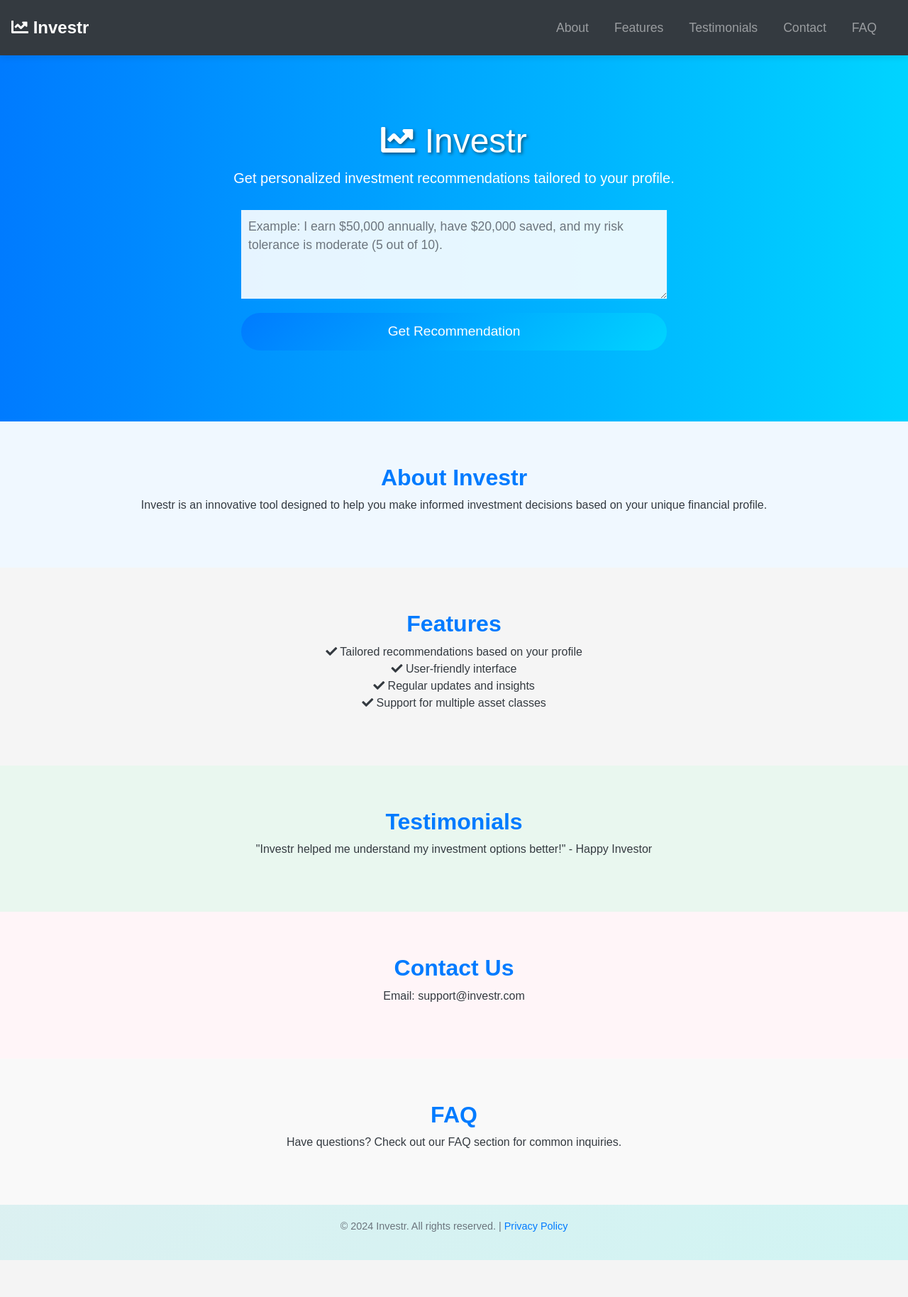
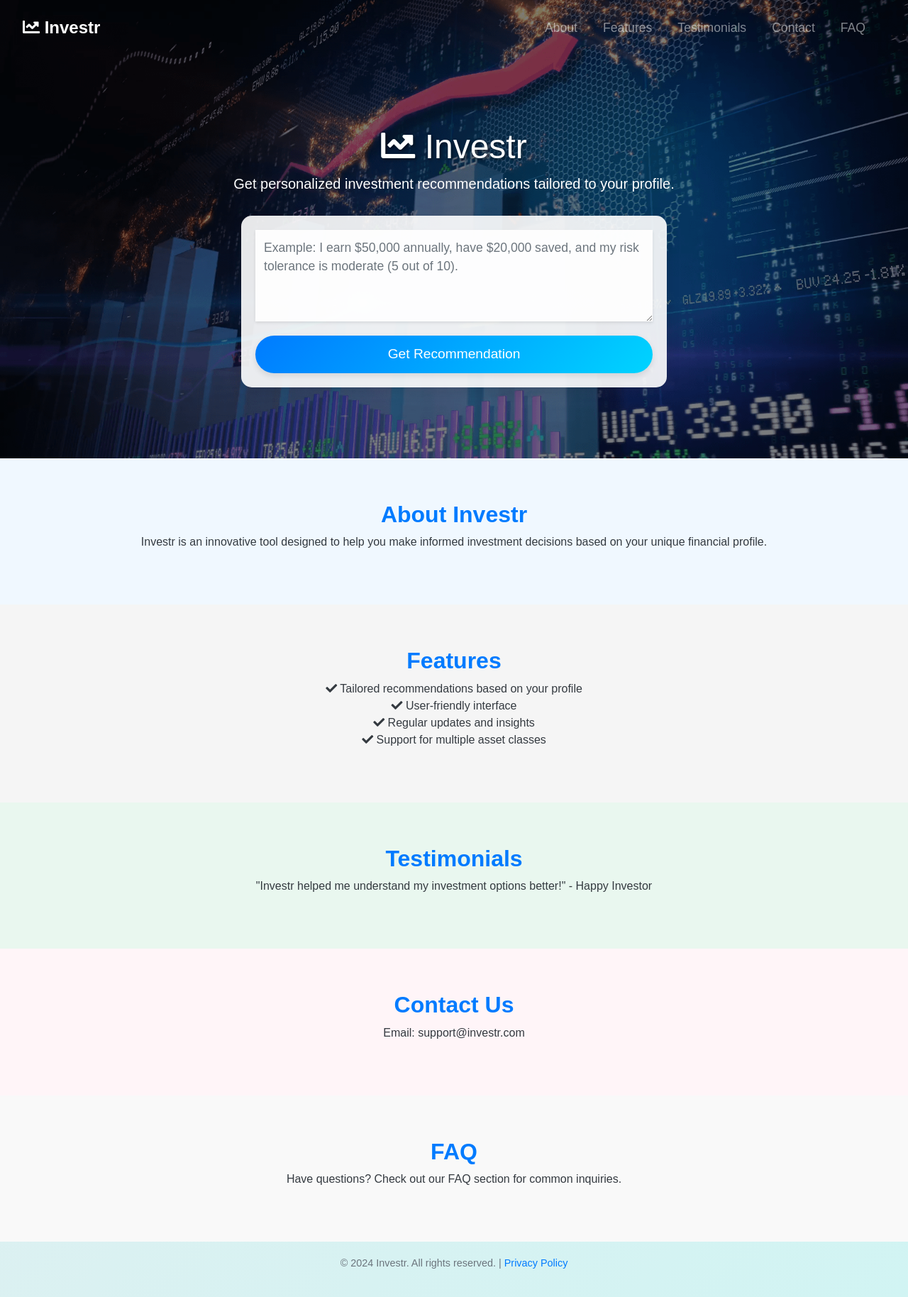
Before and after one commit to JaganFoundr/MinimumViableP, a Flask app: page / in a window 1280 px wide. Shown: the whole page at 71% size. Before the commit the page ends 1776 px from the top, so only its background shows below. Run offline with Flask 3, Linux system fonts and the light colour scheme; some libraries are stand-ins or nearby versions.

Commit message:
image added, upgraded website

```diff
--- a/templates/index.html
+++ b/templates/index.html
@@ -17,26 +17,46 @@
       background: linear-gradient(135deg, #e9ecef, #d1f4f3);
       font-family: Arial, sans-serif;
       color: #343a40;
-      padding-top: 70px;
+
+    }
+
+        /* Combined Navbar and Hero Section Styles with Background Image */
+    .header-container {
+        background: url('static/wp3129797.png') center center / cover no-repeat; /* Hero image */
+        color: white;
+        position: relative; /* Allows overlay effect */
+    }
+
+    /* Optional Overlay for Text Contrast */
+    .header-container::before {
+        content: '';
+        position: absolute;
+        top: 0;
+        left: 0;
+        width: 100%;
+        height: 100%;
+        background: rgba(0, 0, 0, 0.5); /* Semi-transparent overlay */
+        z-index: 1; /* Places overlay beneath text */
     }
 
     /* Navbar Styles */
     .navbar {
-      padding: 1rem;
-      box-shadow: 0 2px 10px rgba(0, 0, 0, 0.1);
-      background-color: rgba(255, 255, 255, 0.8);
-      transition: background-color 0.3s ease, padding 0.3s ease;
-      z-index: 1000;
-    }
-
-    .navbar.scrolled {
-      background-color: rgba(0, 0, 0, 0.9);
-      padding: 0.5rem;
+        padding: 1rem 2rem;
+        background: transparent; /* Navbar background is transparent to show image */
+        box-shadow: none; /* No shadow to blend with hero section */
+        position: relative; /* Navbar now scrolls with the page */
+        z-index: 2;
     }
 
     .navbar-brand {
         font-size: 1.5rem;
         font-weight: bold;
+        color: #00d4ff;
+        transition: color 0.3s ease;
+    }
+
+    .navbar-brand:hover {
+        color: #ffffff;
     }
 
     .nav-link {
@@ -62,24 +82,29 @@
     .hero-section {
         text-align: center;
         padding: 100px 0;
-      background: linear-gradient(to right, #007bff, #00d4ff);
-      color: white; /* Changed text color for better contrast */
+        position: relative;
+        color: white;
+        z-index: 2;
     }
 
     .hero-section h1 {
-      font-size: 3rem; /* Increased font size */
+        font-size: 3rem;
         text-shadow: 2px 2px 4px rgba(0, 0, 0, 0.5);
     }
 
     .hero-section .lead {
-      font-size: 1.25rem; /* Increased font size */
-      margin-bottom: 30px; /* Added space below the lead text */
+        font-size: 1.25rem;
+        margin-bottom: 30px;
     }
 
     /* Form Styles */
     #investment-form {
         max-width: 600px;
-      margin: auto; /* Center the form */
+        margin: auto;
+        background-color: rgba(255, 255, 255, 0.9);
+        border-radius: 15px;
+        padding: 20px;
+        box-shadow: 0 4px 20px rgba(0, 0, 0, 0.1);
     }
 
     .form-group {
@@ -88,31 +113,66 @@
 
     .form-control {
         font-size: 1.1rem;
-      padding: 10px;
-      border: none; /* No borders for a cleaner look */
-      border-radius: 0; /* No rounded corners */
-      background-color: rgba(255, 255, 255, 0.9); /* Light background for contrast */
+        padding: 12px;
+        border: none;
+        border-radius: 8px;
+        background-color: rgba(255, 255, 255, 0.9);
         transition: background-color 0.3s ease, box-shadow 0.3s ease;
+        box-shadow: 0 2px 4px rgba(0, 0, 0, 0.1);
     }
 
     .form-control:focus {
-      background-color: #ffffff; /* Solid background on focus */
-      box-shadow: 0 0 8px rgba(0, 123, 255, 0.4); /* Shadow effect for focus */
+        background-color: #ffffff;
+        box-shadow: 0 0 8px rgba(0, 123, 255, 0.4);
+        outline: none;
     }
 
     button.btn {
         background: linear-gradient(135deg, #007bff, #00d4ff);
         font-size: 1.2rem;
-      padding: 12px;
+        padding: 12px 20px;
         border: none;
-      border-radius: 30px; /* Rounded button */
-      transition: background 0.3s ease, transform 0.3s ease; /* Animation */
+        border-radius: 30px;
+        color: white;
+        transition: background 0.3s ease, transform 0.3s ease, box-shadow 0.3s ease;
+        cursor: pointer;
+        box-shadow: 0 4px 8px rgba(0, 0, 0, 0.1);
     }
 
     button.btn:hover {
         background: linear-gradient(135deg, #0056b3, #0084cc);
-      transform: scale(1.05); /* Button scaling effect on hover */
+        transform: scale(1.05);
+        box-shadow: 0 6px 12px rgba(0, 0, 0, 0.2);
     }
+
+    /* Responsive Media Queries */
+    @media (max-width: 768px) {
+        .navbar {
+            padding: 1rem;
+        }
+
+        .hero-section {
+            padding: 60px 0;
+        }
+
+        .hero-section h1 {
+            font-size: 2.5rem;
+        }
+
+        .hero-section .lead {
+            font-size: 1.1rem;
+        }
+
+        #investment-form {
+            padding: 15px;
+        }
+
+        button.btn {
+            font-size: 1rem;
+        }
+    }
+
+
 
     /* Section Styles */
     .section {
@@ -224,8 +284,9 @@
 </head>
 
 <body>
+  <div class="header-container">
     <!-- Navbar -->
-  <nav class="navbar navbar-expand-lg navbar-dark bg-dark fixed-top">
+    <nav class="navbar navbar-expand-lg navbar-dark fixed-top">
         <a class="navbar-brand" href="#"><i class="fas fa-chart-line"></i> Investr</a>
         <button class="navbar-toggler" type="button" data-toggle="collapse" data-target="#navbarNav" aria-controls="navbarNav" aria-expanded="false" aria-label="Toggle navigation">
             <span class="navbar-toggler-icon"></span>
@@ -253,6 +314,10 @@
             <button type="submit" class="btn btn-primary btn-lg btn-block rounded-pill">Get Recommendation</button>
         </form>
     </div>
+  </div>
+
+
+
 
 
   <!-- Loading Spinner -->
```
Also changed, not shown: static/wp3129797.png (added). Lines whose indentation alone changed are shown as unchanged.
